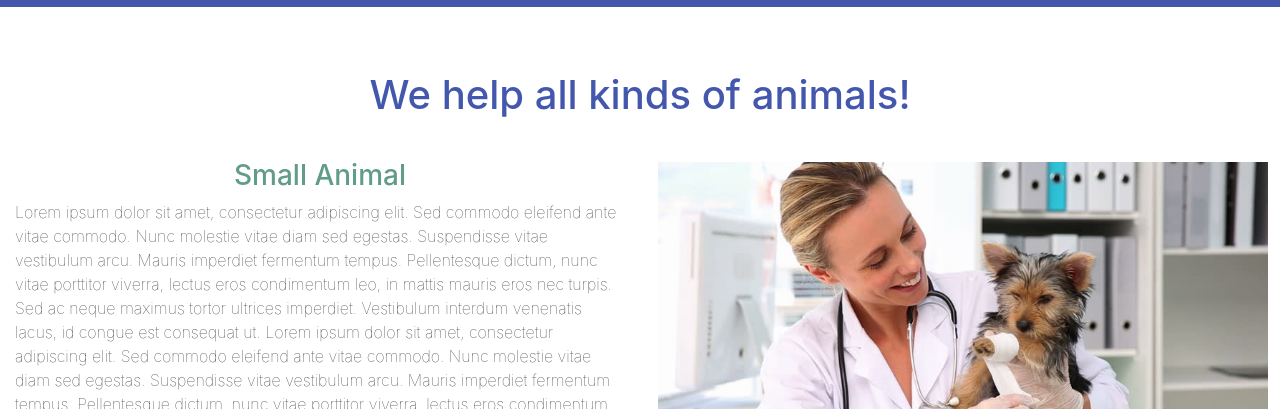
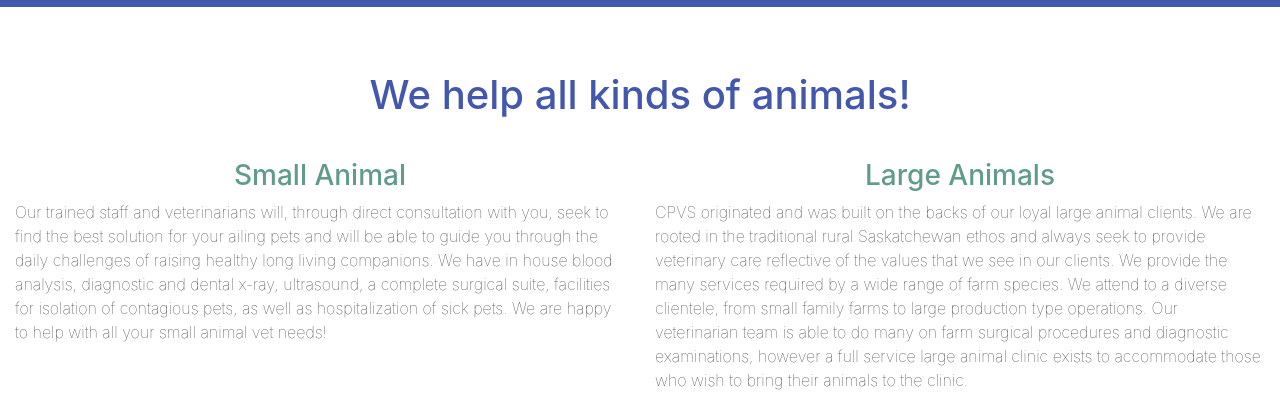
Before and after one commit to ryandomoslai/corman-park-website, a PHP site: page / in a window 1280 px wide. Shown: the part 1479-1888 px from the top of the page. Run offline with PHP 8.4, Linux system fonts and the light colour scheme; some libraries are stand-ins or nearby versions.

Commit message:
Updated descriptions, bios

```diff
--- a/index.css
+++ b/index.css
@@ -20,6 +20,11 @@
 
 .title {
     color: white;
+
+}
+
+.title-card {
+    background-color:rgba(0, 0, 0, 0.5);
 }
 
 .index-intro .jumbotron h1 {
@@ -184,6 +189,7 @@
 
 .team-photo img{
     width: 100%;
+    height: 100%;
     object-fit: cover;
     padding: 5%;
 }
--- a/index.html
+++ b/index.html
@@ -57,11 +57,11 @@
             <div class="jumbotron text-center">
                 <div class="row">
                     <div class="col-sm-2"></div>
-                    <div class="col-sm-8">
+                    <div class="col-sm-8 title-card">
                         <h1 class="title text-uppercase"><strong>
                             Corman Park Veterinary Services
                         </strong></h1>
-                        <p>Lorem ipsum dolor sit amet, consectetur</p>
+                        <p>Every second, every minute, every hour, every day, we’ll be there for you.</p>
                     </div>
                     <div class="col-sm-2">
                     </div>
@@ -83,9 +83,7 @@
                 <div class="col-sm-4">
                     <h4>About CPVS:</h4><br>
                     <p class="text-left">
-                        Lorem ipsum dolor sit amet, consectetur adipiscing elit. Sed commodo eleifend ante vitae commodo. Nunc molestie vitae diam sed egestas. Suspendisse vitae vestibulum arcu. Mauris imperdiet fermentum tempus. Pellentesque dictum, nunc vitae porttitor
-                        viverra, lectus eros condimentum leo, in mattis mauris eros nec turpis. Sed ac neque maximus tortor ultrices imperdiet. Vestibulum
-                        interdum venenatis lacus, id congue est consequat ut.
+                        We are a thriving mixed-animal practice located five miles west of Saskatoon on highway fourteen. The clinic is a multi-veterinarian practice treating all types of animals. We have a full service small and large animal clinic, and mobile veterinary units serving our clients that are unable to bring their animals to us. The clinic has been established since the early 1970’s, and we are fortunate to have gained a large and faithful clientele. We continue to grow and welcome new clients who are drawn to our clinic for our down-home practicality, honest approach to problem solving, and deep rooted compassion for all animals.
                     </p>
                 </div>
                 <div class="col-sm-4">
@@ -147,38 +145,28 @@
                 <div class="col-sm-6">
                     <h3 class="text-center">Small Animal</h3>
                     <p class="text-left">
-                        Lorem ipsum dolor sit amet, consectetur adipiscing elit. Sed commodo eleifend ante vitae commodo. Nunc molestie vitae diam
-                        sed egestas. Suspendisse vitae vestibulum arcu. Mauris imperdiet fermentum tempus. Pellentesque dictum, nunc vitae porttitor
-                        viverra, lectus eros condimentum leo, in mattis mauris eros nec turpis. Sed ac neque maximus tortor ultrices imperdiet. Vestibulum
-                        interdum venenatis lacus, id congue est consequat ut.
-                         Lorem ipsum dolor sit amet, consectetur adipiscing elit. Sed commodo eleifend ante vitae commodo. Nunc molestie vitae diam
-                        sed egestas. Suspendisse vitae vestibulum arcu. Mauris imperdiet fermentum tempus. Pellentesque dictum, nunc vitae porttitor
-                        viverra, lectus eros condimentum leo, in mattis mauris eros nec turpis. Sed ac neque maximus tortor ultrices imperdiet. Vestibulum
-                        interdum venenatis lacus, id congue est consequat ut.
-                        </p>
+                        Our trained staff and veterinarians will, through direct consultation with you, seek to find the best solution for your
+                        ailing pets and will be able to guide you through the daily challenges of raising healthy long living companions. We
+                        have in house blood analysis, diagnostic and dental x-ray, ultrasound, a complete surgical suite, facilities for
+                        isolation of contagious pets, as well as hospitalization of sick pets. We are happy to help with all your small animal
+                        vet needs!
+                    </p>
                     </p>
                 </div>
                 <div class="col-sm-6">
-                    <img src="./img/vet1.jpg" style="width: 100%; height: 20rem; object-fit: cover; margin: 0.2rem;">
+                    <h3 class="text-center">Large Animals</h3>
+                    <p class="text-left">
+                        CPVS originated and was built on the backs of our loyal large animal clients. We are rooted in the traditional rural Saskatchewan ethos and always seek to provide veterinary care reflective of the values that we see in our clients. We provide the many services required by a wide range of farm species. We attend to a diverse clientele, from small family farms to large production type operations. Our veterinarian team is able to do many on farm surgical procedures and diagnostic examinations, however a full service large animal clinic exists to accommodate those who wish to bring their animals to the clinic.
+                    </p>
+                    </p>
                 </div>
             </div>
             <div class="row">
                 <div class="col-sm-6">
-                    <img src="./img/vet2.jpeg" style="width: 100%; height: 20rem; object-fit: cover; margin: 0.2rem;">
+                    <img src="./img/vet2.jpg" style="width: 100%; height: 20rem; object-fit: cover; margin: 0.2rem;">
                 </div>
                 <div class="col-sm-6">
-                    <h3 class="text-center">Large Animals</h3>
-                    <p class="text-left">
-                        Lorem ipsum dolor sit amet, consectetur adipiscing elit. Sed commodo eleifend ante vitae commodo. Nunc molestie vitae diam
-                        sed egestas. Suspendisse vitae vestibulum arcu. Mauris imperdiet fermentum tempus. Pellentesque dictum, nunc vitae
-                        porttitor viverra, lectus eros condimentum leo, in mattis mauris eros nec turpis. Sed ac neque maximus tortor ultrices
-                        imperdiet. Vestibulum interdum venenatis lacus, id congue est consequat ut. Lorem ipsum dolor sit amet, consectetur
-                        adipiscing elit. Sed commodo eleifend ante vitae commodo. Nunc molestie vitae diam sed egestas. Suspendisse vitae
-                        vestibulum arcu. Mauris imperdiet fermentum tempus. Pellentesque dictum, nunc vitae porttitor viverra, lectus eros
-                        condimentum leo, in mattis mauris eros nec turpis. Sed ac neque maximus tortor ultrices imperdiet. Vestibulum interdum
-                        venenatis lacus, id congue est consequat ut.
-                    </p>
-                    </p>
+                    <img src="./img/vet1.jpg" style="width: 100%; height: 20rem; object-fit: cover; margin: 0.2rem;">
                 </div>
             </div>
         </article>
@@ -237,7 +225,6 @@
                     <br><br>
                     <iframe width="300" height="300" src="https://www.youtube.com/embed/videoseries?list=UUANKWqK_uYlSIQ0gUbpu1Vg&playnext=1&index=0"
                         frameborder="0" allow="autoplay; encrypted-media" allowfullscreen></iframe>
-
                 </div>
             </div>
         </article>
@@ -257,14 +244,14 @@
                     <h4>For service during our scheduled hours, call:</h4>
                     <h4 class="phone">(306) 384-7676</h4>
                     <p>
-                        Call here to book an appointment during work hours.
+                        Please call here to book an appointment during work hours.
                     </p>
                 </div>
                 <div class="col-sm-6 text-center padding-top: 2rem;">
                     <h4>For emergency service, call:</h4>
-                    <h4 class="phone">(306) 227-8331</h4>
+                    <h4 class="phone">(306) 227-8062</h4>
                     <p>
-                        If you have an emergency that requires vet attendance, please call this number during off hours for vet service.
+                        Please call here for after hour emergencies or queries.
                     </p>
                 </div>
             </div>
@@ -301,7 +288,6 @@
                             </div>
                         </article>
                     </div>
-
                 </div>
                 <div class="modal-footer">
                     <button type="button" class="btn btn-secondary" data-dismiss="modal">Close</button>
--- a/index.js
+++ b/index.js
@@ -1,8 +1,9 @@
 var people = [
+    // Vets
     {
         "name": "Harvey",
-        "image": "./img/Harvey.jpg",
-        "position": "Lead Vet & Owner",
+        "image": "./img/Staff/Harvey.jpg",
+        "position": "Veterinarian & Owner",
         "bio": "Harvey is from Whitewood, SK but currently lives in Saskatoon, SK (?? Not a farm near Saskatoon). He attended the Western College of Veterinary Medicine, Saskatoon, SK and graduated in 1996. He is a Husband (Lisa) and father ( Kyla & Ryan).<br>"
         + "He was raised on a farm and was around both large and small animals all his life. Although he feels becoming a Veterinarian was a natural progression for him, he joined the Navy and spent 10 yrs as an Officer before deciding on veterinary schooling.Once he graduated, he worked in Watrus, SK, Prince Albert, SK and finally Saskatoon, SK before practising at Corman Park Veterinary Services. In 2003, Harvey purchased the clinic from CPVS founder Wally Kononof, becoming both Veterinarian and owner. His favorite part of the job is the variety as every day is different.<br>"
         + "Other hobbies –<br>"
@@ -10,78 +11,77 @@ var people = [
     },
     {
         "name": "Inoka",
-        "image": "./img/Inoka.jpg",
+        "image": "./img/Staff/Inoka.jpg",
         "position": "Veterinarian",
-        "bio": "Owner of Corman Park"
+        "bio": "Graduated in 2002 from University of Peradeniya in Sri Lanka. Moved to Saskatoon in 2009 and completed an MSc in Ruminant Nutrition in 2012. Attended the Veterinary Skill Training Enhancement Program at  Ontario Veterinary College in 2016. Currently lives in Saskatoon with her husband, two sons, two cats and one dog."
     },
     {
-        "name": "Bunnie",
-        "image": "./img/Bunnie.jpg",
-        "position": "Owner / Veterinarian",
-        "bio": "Owner of Corman Park"
+        "name": "Blair",
+        "image": "./img/Staff/Generic.jpg",
+        "position": "Veterinarian",
+        "bio": "Grew up in Outlook, Saskatchewan and graduated WCVM with Dr. Domoslai in 1996. He is an independent veterinary contractor who specializes in bovine reproduction including semen and embryo collections, as well as helping out with the day to day mixed animal practice at CPVS."
     },
     {
-        "name": "Christina",
-        "image": "./img/Christina.jpg",
-        "position": "Owner / Veterinarian",
-        "bio": "Owner of Corman Park"
+        "name": "Amanda",
+        "image": "./img/Staff/Generic.jpg",
+        "position": "Veterinarian",
+        "bio": "Graduated WCVM and worked in Swift Current until she moved north of Saskatoon where she specializes in dairy medicine. She is presently raising two young children on her farm with her husband Greg."
     },
     {
-        "name": "Dorrie",
-        "image": "./img/Dorrie.jpg",
-        "position": "Other vet",
-        "bio": "Other vet of Corman Park"
+        "name": "Dawalla",
+        "image": "./img/Staff/Dawalla.jpg",
+        "position": "Veterinarian",
+        "bio": "Born in Sri Lanka. Moved to Canada at the age of 15. He has been in Saskatoon ever since. Attended Centennial Collegiate in Saskatoon for high school. After that, completed two years of an Animal Bioscience degree prior to entering WCVM. He very much enjoys the variety of cases that mixed animal practice has to offer. Hobbies include travelling, scuba diving and cricket."
     },
     {
-        "name": "Jill",
-        "image": "./img/Jill.jpg",
-        "position": "Other vet",
-        "bio": "Other vet of Corman Park"
+        "name": "Allison Sprout",
+        "image": "./img/Staff/Generic.jpg",
+        "position": "Veterinarian",
+        "bio": "Graduated WCVM and recently completed a one year internship in equine surgery and medicine. She returned to Saskatoon this spring and is a key member of the CPVS team of Veterinarians, working with all animals large and small."
     },
     {
-        "name": "Jobie",
-        "image": "./img/Jobie.jpg",
-        "position": "Vet Tech",
-        "bio": "Jobie is from Warman, SK who currently lives in St. Isidore de Bellevue, SK running a cattle ranch with her boyfriend (Sam). She attended Lakeland Collage in Vermillion, AB and graduated from the Animal Health Technician program in 2011.<br>"
-        + "She recalls always wanting to be a Veterinarian but later learned of the Animal Health Technology program and that with it she would be in a positon to have far more interaction and hands-on work with the animals versus as a Veterinarian. It was because she loves to see the human/animal bond, loves to interact with the owners of pets and her passion for animals that made her realize she would rather be an Animal Health Technician.<br>"
-        + "Jobie became a part of the Corman Park Veterinary Services family in Sept of 2016.  Her favorite parts of her job are the challenges of collecting blood and placing catheters as well as hearing client stories about their pets.<br>"
-        + "She keeps herself busy with many things other than working at the clinic. With a new Cattle Ranch she is learning to manage/run the ranch including learning to rope and treat cattle. She enjoys horse-back riding, reading (if time allows), taking/editing photos and putting them in albums. As well, she has been learning about essential oils and their benefits for both humans and animals.  She shares that knowledge through Youngliving Essential Oils. Although, one of her biggest highlights is “Face-timing” with her niece who lives in Missouri.<br>"
-        + "There are many four-legged furbabies that make up Jobie and Sam’s family. Lucy a Red Heeler, Ace a Quarter Horse mare, Buck a Welsh Pony/Quarter Horse. Chuck & Spud - cattle working dogs, as well as 6 other horses. Then there is Polly a cat with a story around how she became a member of Jobie’s home.  Polly had been surrendered to the clinic and Jobie hated to see her sitting in a kennel for days while waiting for a new home. One night Jobie took her home for a break from the clinic kennel and Polly never left Jobie’s home again. Of course, she loves to spend time playing with every one of the pets."
+        "name": "Lisa Weyman",
+        "image": "./img/Staff/Generic.jpg",
+        "position": "Veterinarian",
+        "bio": "Graduated WCVM with Dr. Domoslai in 1996. She operated a mobile equine practice for many years in the Saskatoon area before joining CPVS as an equine veterinarian. She recently took a position at the Canadian Food Inspection Agency and now works part time with CPVS."
+    },
+    // Techs
+    {
+        "name": "Jodie",
+        "image": "./img/Staff/Jobie.jpg",
+        "position": "Technician",
+        "bio": ""
     },
     {
-        "name": "Mel",
-        "image": "./img/Mel.jpg",
-        "position": "Other vet",
-        "bio": "Other vet of Corman Park"
+        "name": "Aspen",
+        "image": "./img/Staff/Aspen.jpg",
+        "position": "Technician",
+        "bio": "Graduate of the Saskatchewan Polytechnic Veterinary Technology program. Provides assistance in all scopes of practice with strengths in bovine and equine."
     },
     {
-        "name": "Pat",
-        "image": "./img/Pat.jpg",
-        "position": "Other vet",
-        "bio": "Other vet of Corman Park"
+        "name": "Keana",
+        "image": "./img/Staff/Generic.jpg",
+        "position": "Technician",
+        "bio": "Graduate of the Saskatchewan Polytechnic Veterinary Technology program. Worked in a number of small animal practices in Saskatoon before joining CPVS."
+    },
+    // Management
+    {
+        "name": "Dorrie",
+        "image": "./img/Staff/Dorrie.jpg",
+        "position": "Management",
+        "bio": "Was born and raised on a mixed farm by Strasbourg. After graduating high school I obtained diplomas in professional cooking, animal science, vet tech and interior design. In 2007, started working for CPVS and also purchased a house in the town of Asquith. In 2016, purchased an acreage alongside her husband Ryan just outside of Asquith, where they currently reside."
     },
     {
-        "name": "Roy",
-        "image": "./img/Roy.jpg",
-        "position": "Other vet",
-        "bio": "Other vet of Corman Park"
+        "name": "Megan H",
+        "image": "./img/Staff/Generic.jpg",
+        "position": "Management",
+        "bio": "Provides accounting and book keeping services to CPVS. Resides north of Saskatoon where she and her husband Kyle raise their family and thoroughbred horses. "
     },
-    {
-        "name": "Steph",
-        "image": "./img/Steph.jpg",
-        "position": "Other vet",
-        "bio": "Other vet of Corman Park"
-    },
-    {
-        "name": "Tisha",
-        "image": "./img/Tisha.jpg",
-        "position": "Other vet",
-        "bio": "Other vet of Corman Park"
-    },
+    // Support
+
 ]
 
 function moveSection(elementName) {
-    console.log(elementName);
     let element = document.getElementById(elementName);
     $('html, body').animate({
         scrollTop: $(element).offset().top
@@ -107,7 +107,6 @@ function setHoverText(personName) {
 }
 
 function setTeamGallery() {
-    console.log("We made it here");
     var teamContainer = document.getElementById("team-photos");
     var row = document.createElement("div");
     row.classList.add("row");
```
Also changed, not shown: img/Dorrie.jpg (deleted), img/Jobie.jpg (deleted), img/header.jpg, img/vet1.jpg, 2 other files.
